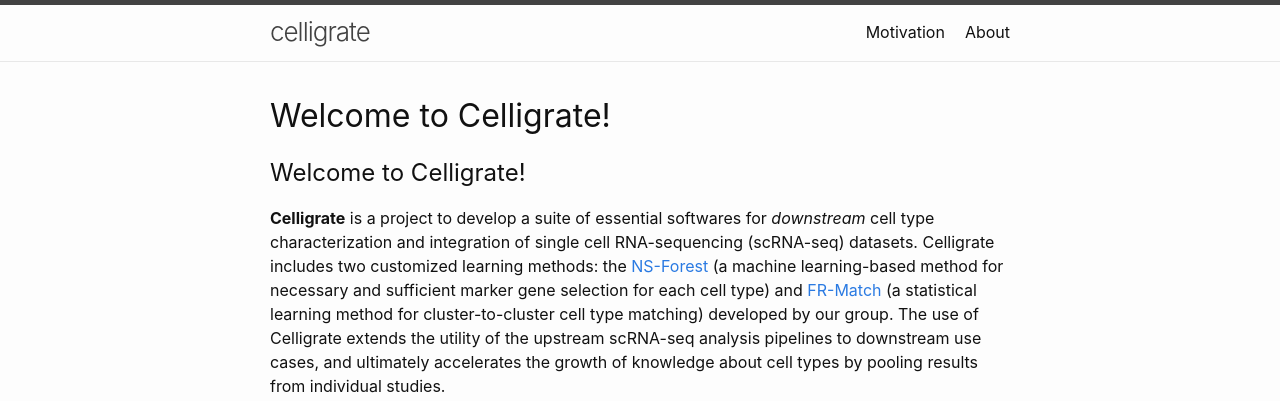
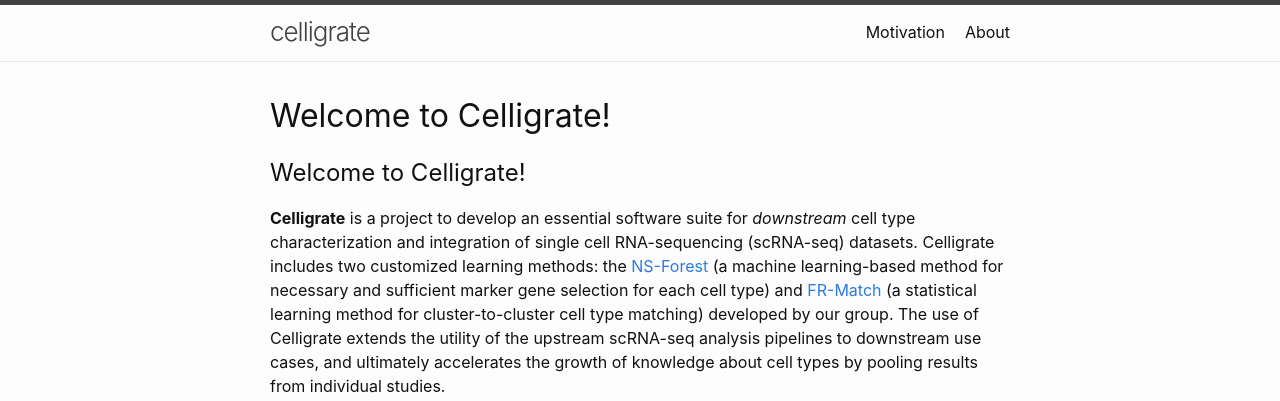
Before and after one commit to JCVenterInstitute/celligrate, a Jekyll site: the page built from index.md, in a window 1280 px wide. Shown: the top 401 px of the page. Built offline with Jekyll 4.4.1, drawn with Linux system fonts in a browser that asks for light colours; emoji names are drawn with the system emoji font; our own code applies the rules of GitHub Pages for plain Markdown files.

Commit message:
edited project description

```diff
--- a/index.md
+++ b/index.md
@@ -10,7 +10,7 @@ layout: home
 
 ## Welcome to Celligrate!
 
-**Celligrate** is a project to develop a suite of essential softwares for *downstream* cell type characterization and integration of single cell RNA-sequencing (scRNA-seq) datasets. Celligrate includes two customized learning methods: the [NS-Forest](https://github.com/JCVenterInstitute/NSForest)  (a machine learning-based method for necessary and sufficient marker gene selection for each cell type) and [FR-Match](https://github.com/JCVenterInstitute/FRmatch) (a statistical learning method for cluster-to-cluster cell type matching) developed by our group. The use of Celligrate extends the utility of the upstream scRNA-seq analysis pipelines to downstream use cases, and ultimately accelerates the growth of knowledge about cell types by pooling results from individual studies.
+**Celligrate** is a project to develop an essential software suite for *downstream* cell type characterization and integration of single cell RNA-sequencing (scRNA-seq) datasets. Celligrate includes two customized learning methods: the [NS-Forest](https://github.com/JCVenterInstitute/NSForest)  (a machine learning-based method for necessary and sufficient marker gene selection for each cell type) and [FR-Match](https://github.com/JCVenterInstitute/FRmatch) (a statistical learning method for cluster-to-cluster cell type matching) developed by our group. The use of Celligrate extends the utility of the upstream scRNA-seq analysis pipelines to downstream use cases, and ultimately accelerates the growth of knowledge about cell types by pooling results from individual studies.
 
 ![](images/celligrate.png){:height="80%" width="80%"}
 
```
